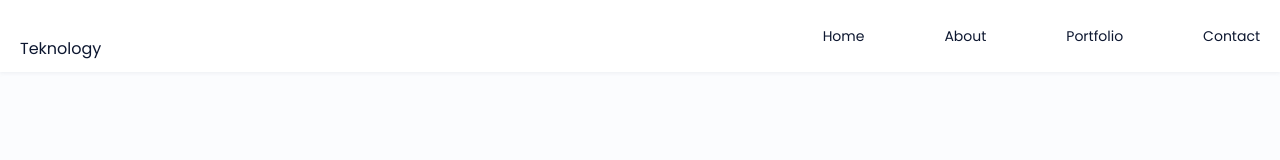
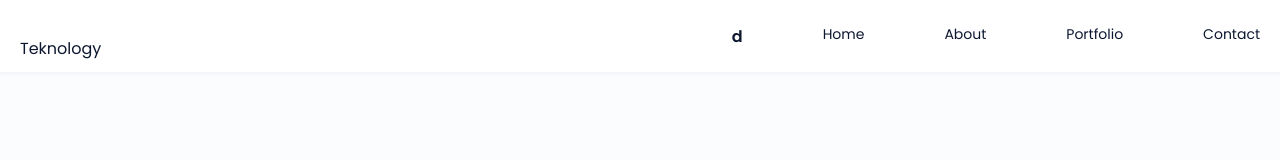
Before and after one commit to Faithful001/teknology-website, a React (Vite) app: page / in a window 1280 px wide. Shown: the top 160 px of the page. Built offline with nearby package versions, Linux system fonts and the light colour scheme.

Commit message:
Initial commit

```diff
--- a/src/Navbar.jsx
+++ b/src/Navbar.jsx
@@ -24,7 +24,7 @@ const Navbar = () => {
                 </div>
 
                 <div className={click ? 'nav__menu active' : 'nav__menu'}>
-                    <ul className="nav__list">
+                    <ul className="nav__list">d
                         <li className="nav__item"><a href="#" className="nav__link" onClick={closeMenu}>Home</a></li>
                         <li className="nav__item"><a href="#about" className="nav__link" onClick={closeMenu}>About</a></li>
                         <li className="nav__item"><a href="#portfolio" className="nav__link" onClick={closeMenu}>Portfolio</a></li>
```
